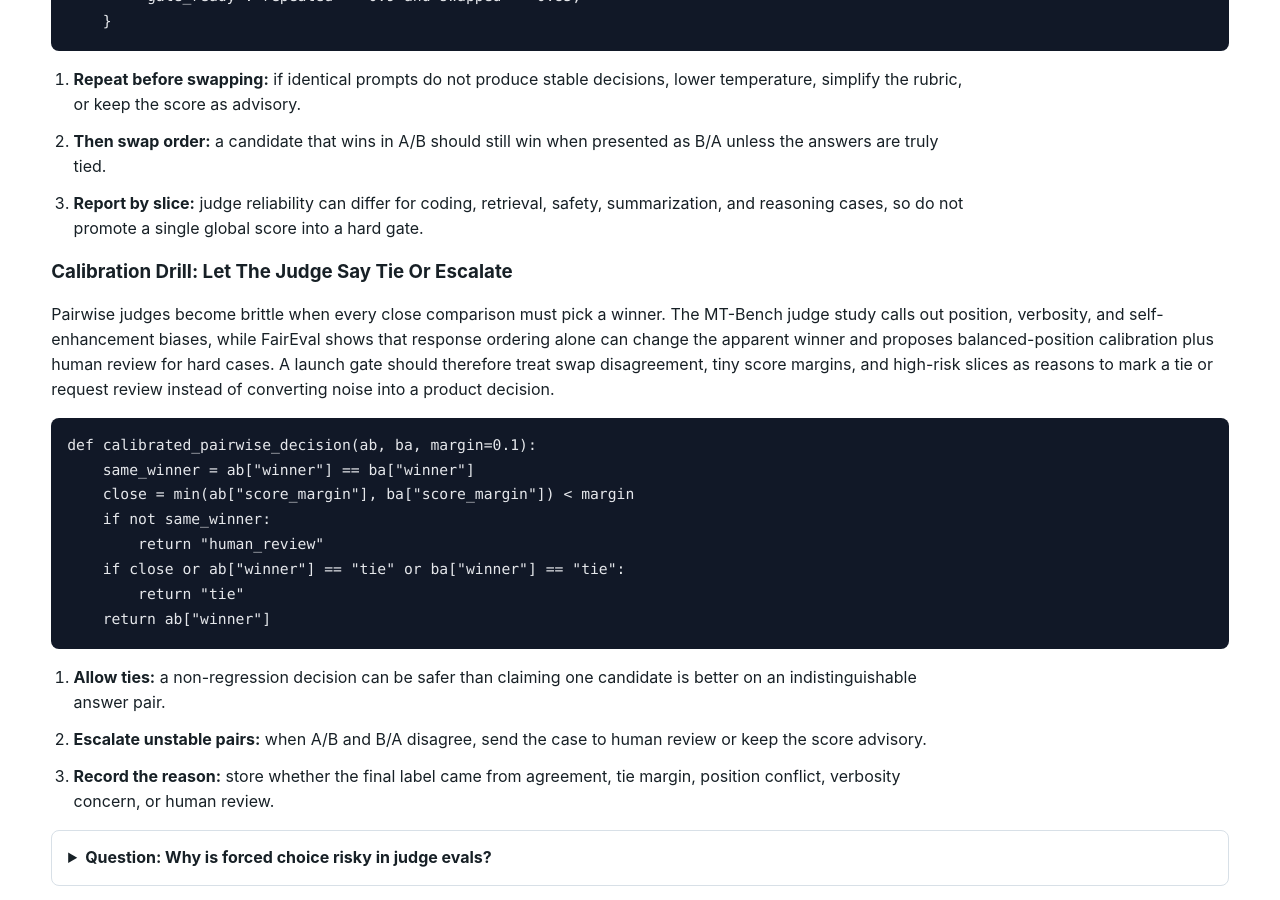
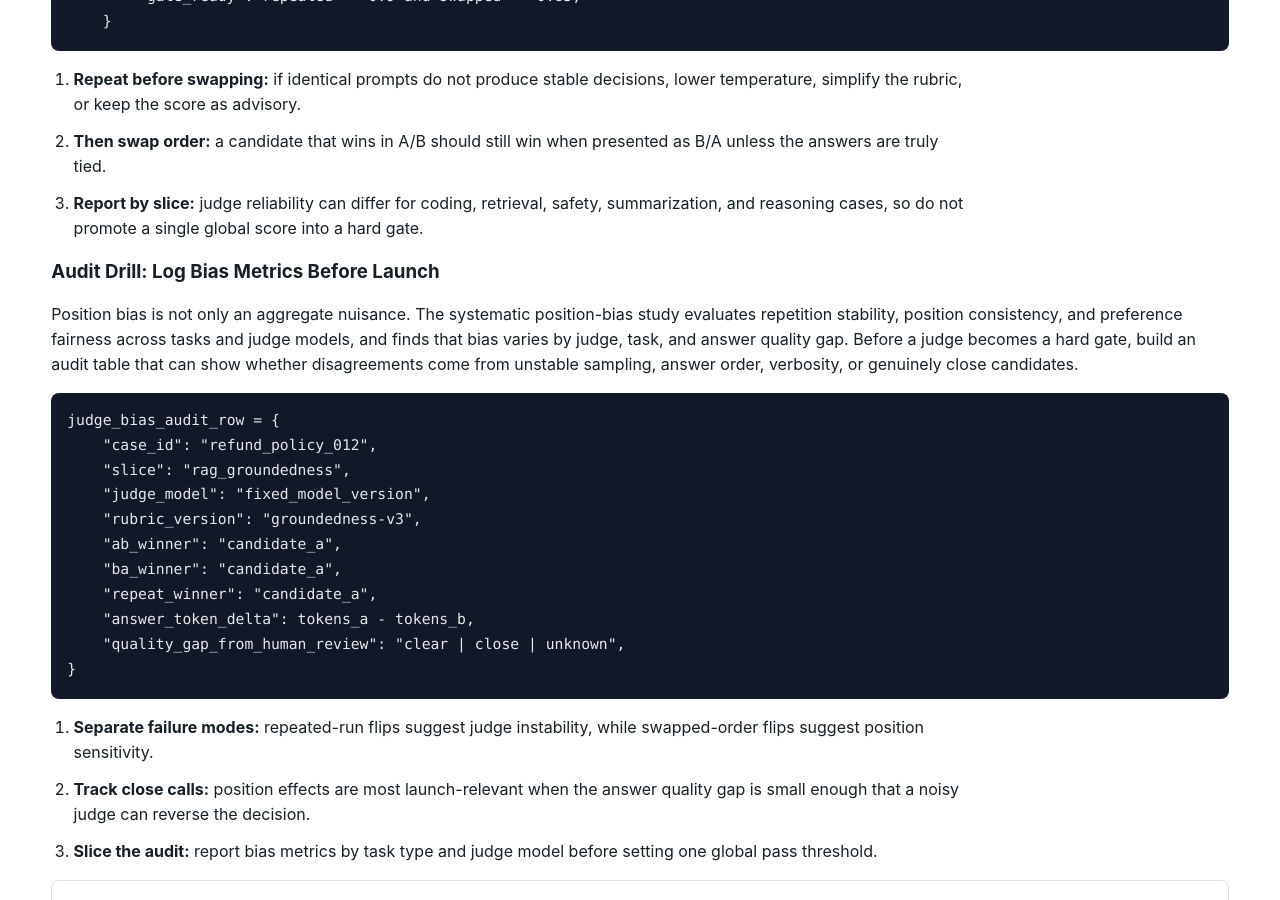
Before and after one commit to kennethli319/kennethli319.github.io, a Jekyll site: the page llm-ml-course/lessons/evaluation.html, which Jekyll copies as it is, in a window 1280 px wide and 900 px high, scrolled down 6605 px. Built offline with Jekyll 4.4.1, drawn with Linux system fonts in a browser that asks for light colours; some of the changed text lies outside the part shown.

Commit message:
Sync LLM course judge bias audit

```diff
--- a/llm-ml-course/lessons/evaluation.html
+++ b/llm-ml-course/lessons/evaluation.html
@@ -275,6 +275,36 @@
         <li><strong>Then swap order:</strong> a candidate that wins in A/B should still win when presented as B/A unless the answers are truly tied.</li>
         <li><strong>Report by slice:</strong> judge reliability can differ for coding, retrieval, safety, summarization, and reasoning cases, so do not promote a single global score into a hard gate.</li>
       </ol>
+      <h3>Audit Drill: Log Bias Metrics Before Launch</h3>
+      <p>
+        Position bias is not only an aggregate nuisance. The systematic
+        position-bias study evaluates repetition stability, position
+        consistency, and preference fairness across tasks and judge models, and
+        finds that bias varies by judge, task, and answer quality gap. Before a
+        judge becomes a hard gate, build an audit table that can show whether
+        disagreements come from unstable sampling, answer order, verbosity, or
+        genuinely close candidates.
+      </p>
+      <pre><code>judge_bias_audit_row = {
+    "case_id": "refund_policy_012",
+    "slice": "rag_groundedness",
+    "judge_model": "fixed_model_version",
+    "rubric_version": "groundedness-v3",
+    "ab_winner": "candidate_a",
+    "ba_winner": "candidate_a",
+    "repeat_winner": "candidate_a",
+    "answer_token_delta": tokens_a - tokens_b,
+    "quality_gap_from_human_review": "clear | close | unknown",
+}</code></pre>
+      <ol class="steps">
+        <li><strong>Separate failure modes:</strong> repeated-run flips suggest judge instability, while swapped-order flips suggest position sensitivity.</li>
+        <li><strong>Track close calls:</strong> position effects are most launch-relevant when the answer quality gap is small enough that a noisy judge can reverse the decision.</li>
+        <li><strong>Slice the audit:</strong> report bias metrics by task type and judge model before setting one global pass threshold.</li>
+      </ol>
+      <details class="qa">
+        <summary>Question: Why store answer length and quality-gap notes in a position-bias audit?</summary>
+        <p>They help distinguish order sensitivity from other causes. A judge may prefer a position, a longer answer, or a clearly better answer; the mitigation differs for each failure mode.</p>
+      </details>
       <h3>Calibration Drill: Let The Judge Say Tie Or Escalate</h3>
       <p>
         Pairwise judges become brittle when every close comparison must pick a
@@ -309,7 +339,9 @@
       </details>
       <p>
         Sources:
+        <a href="https://developers.openai.com/api/docs/guides/evaluation-best-practices">OpenAI evaluation best practices</a>,
         <a href="https://arxiv.org/abs/2306.05685">MT-Bench and Chatbot Arena judge paper</a>,
+        <a href="https://arxiv.org/abs/2406.07791">Judging the Judges position-bias study</a>,
         <a href="https://arxiv.org/abs/2305.17926">FairEval / Large Language Models are not Fair Evaluators</a>,
         <a href="https://arxiv.org/abs/2303.16634">G-Eval paper</a>.
       </p>
```
